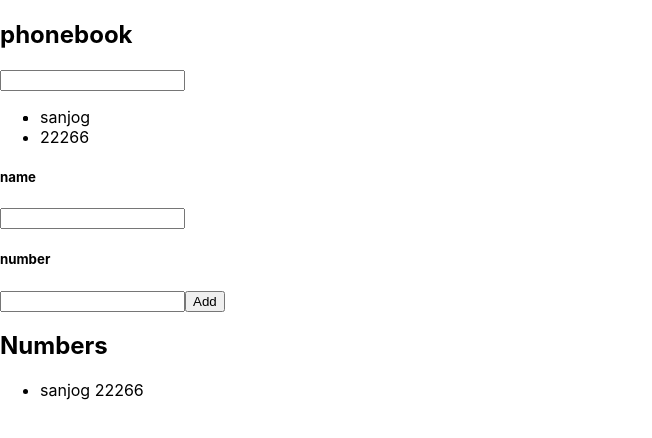
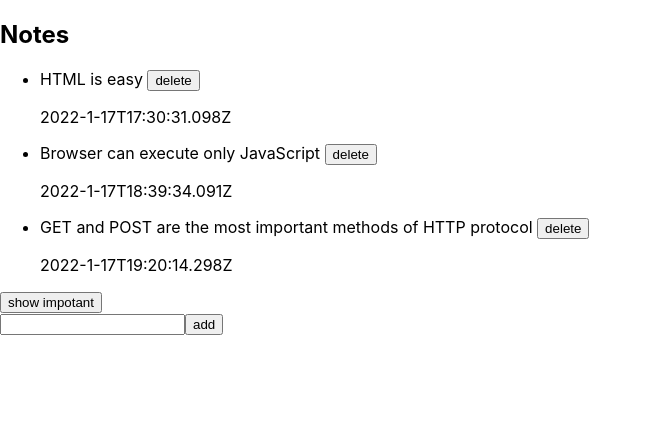
Before and after one commit to Sanjogregmi912/react_class, a React (Create React App) app: page / in a window 1280 px wide. Shown: the top 438 px of the page, without its empty margins (0-652 px from the left). Built offline with nearby package versions, Linux system fonts and the light colour scheme; data requests are answered from the project's data file.

Commit message:
half stack

```diff
--- a/src/App.js
+++ b/src/App.js
@@ -5,9 +5,9 @@ import './App.css';
 
 
 
-function App(props) {
+function App() {
   const [newNote,setNewNote] = useState(' ')
-  const [notes,setnotes] = useState(props.notes)
+  const [notes,setnotes] = useState([])
  const [showAll ,setshowall] =  useState(true)
 
 
@@ -31,13 +31,24 @@ function App(props) {
     // create notes
 
     const note = {
-      id : notes.lenght +1,
       content : newNote,
       date : new Date().toString(),
       important : Math.random() < 0.5
 
 
 
+
+
+    }
+    if(newNote !== null){
+    axios.post("http://localhost:3001/notes",note).then((response)=>{
+        console.log(response);
+        setnotes(notes.concat(response.data))
+
+  })
+  .catch((err)=>{
+    console.log(err)
+  })
     }
 
 
@@ -49,6 +60,12 @@ function App(props) {
   const setdelete =  (id) =>{
     var response = window.confirm(`do you really want to delete note with id ${id}`)
     if(response === true){
+      axios.delete(`http://localhost:3001/notes/${id}`).then((response)=>{
+        console.log(response)
+      })
+      .catch((err)=>{
+        console.log(err)
+      })
       setnotes(notes.filter(n => n.id !== id))
     }
     else{
--- a/src/index.js
+++ b/src/index.js
@@ -3,42 +3,14 @@ import ReactDOM from 'react-dom/client';
 import './index.css';
 // import App from './App';
 import reportWebVitals from './reportWebVitals';
-import App1 from "./App1";
+import App from "./App";
 
-// const  notes =  [
-//     {
-//       "id": 1,
-//       "content": "HTML is easy",
-//       "date": "2022-1-17T17:30:31.098Z",
-//       "important": true
-//     },
-//     {
-//       "id": 2,
-//       "content": "Browser can execute only JavaScript",
-//       "date": "2022-1-17T18:39:34.091Z",
-//       "important": false
-//     },
-//     {
-//       "id": 3,
-//       "content": "GET and POST are the most important methods of HTTP protocol",
-//       "date": "2022-1-17T19:20:14.298Z",
-//       "important": false
-//     }
-//   ]
-  const phonebook = [
-    {
-      "id" : 1,
-      "name" : "sanjog",
-      "number" : "22266",
-      "impotanrt" : "true"
-    }
 
-  ]
 
 const root = ReactDOM.createRoot(document.getElementById('root'));
 root.render(
   <>
-     <App1 phonebook ={phonebook} />
+     <App  />
 
   </>
 
```
